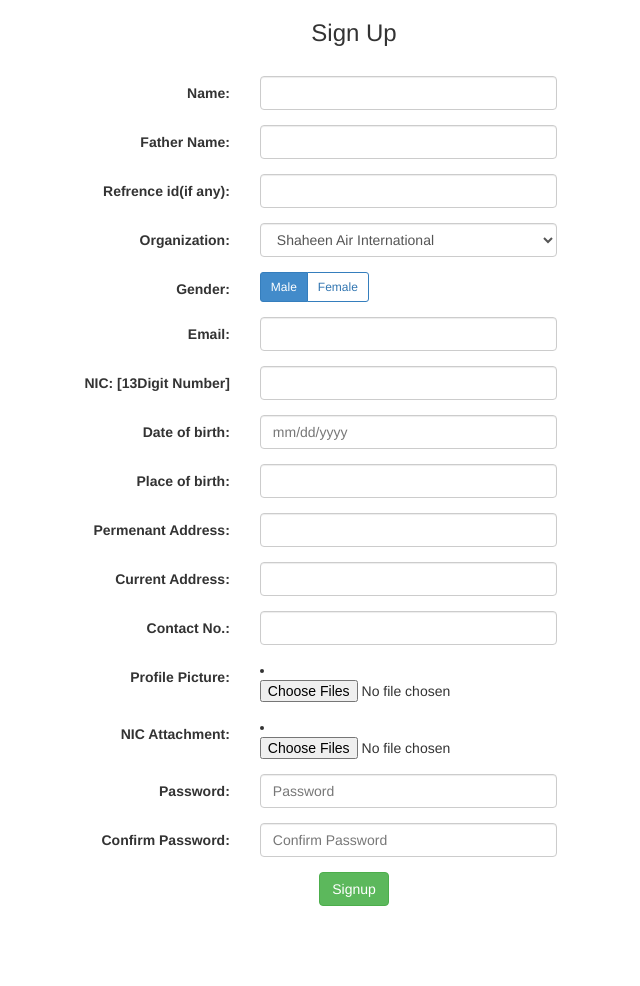
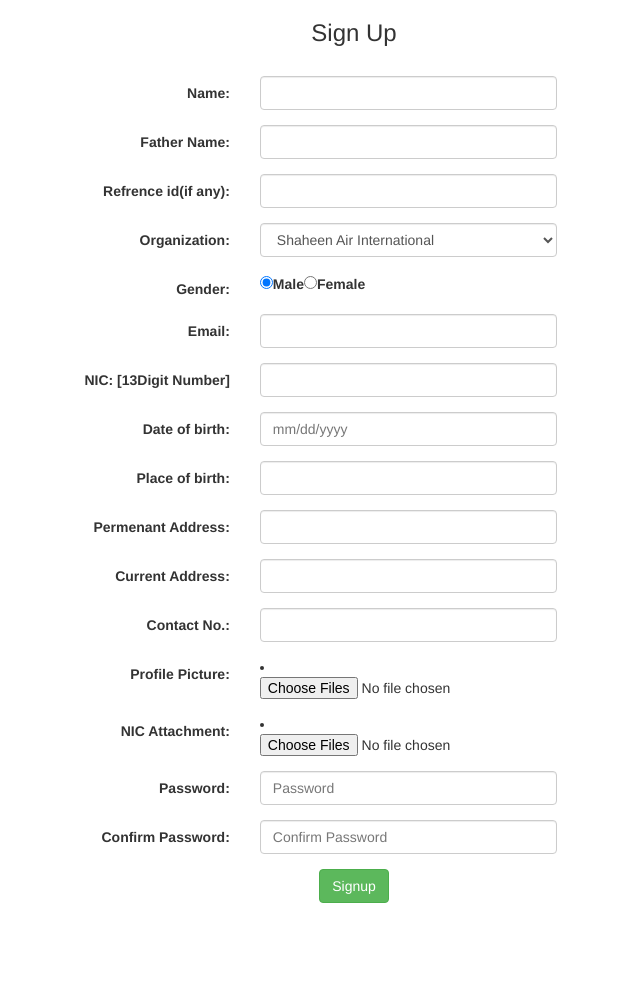
Before and after one commit to wajihaaltaf/fqsdzk, a PHP site: page /signup.php in a window 1280 px wide. Shown: the whole page, without its empty margins (286-926 px from the left). After the commit the page ends 903 px from the top, so only its background shows below. Run offline with PHP 8.4, Linux system fonts and the light colour scheme; data comes from the database, SQL or seed files in the repository; data that the repository does not hold is empty; some libraries are stand-ins or nearby versions.

Commit message:
Add files via upload

```diff
--- a/signup.php
+++ b/signup.php
@@ -118,6 +118,7 @@ else {
 <!DOCTYPE html>
 <html lang="en">
 <head>
+<link rel="stylesheet" type="text/css" href="css/button.css">
 <meta http-equiv="Content-Type" content="text/html;charset=utf-8">
 <meta charset="utf-8">
 <meta http-equiv="X-UA-Compatible" content="IE=edge">
@@ -256,10 +257,12 @@ print ' value="' . $_POST['organization'] . '"';
               <label class="col-md-5 control-label">Gender:</label>
               <div class="col-md-3">
                  <div class="input-group">
-                  <div id="radioBtn" class="btn-group" required> <a class="btn btn-primary btn-sm Active" data-toggle="gender"
-			data-title="Male">Male</a> <a class="btn btn-primary btn-sm notActive" data-toggle="gender" data-title="Female">Female</a> </div>
-                  <input type="hidden" name="gender" id="gender" required>
-                </div>
+                 <input type="radio" id="radio1" name="gender" value="male"
+				  <?php if(isset($_POST['gender']) == 'male')  echo ' checked="checked"';?>  checked />
+<label for="radio1">Male</label>
+    <input type="radio" id="radio2" name="gender"value="female" <?php if(isset($_POST['gender']) == 'female')  echo ' checked="checked"';?> />
+      <label for="radio2">Female</label>
+	  </div>
               </div>
             </div>
             <div class="form-group">
```
